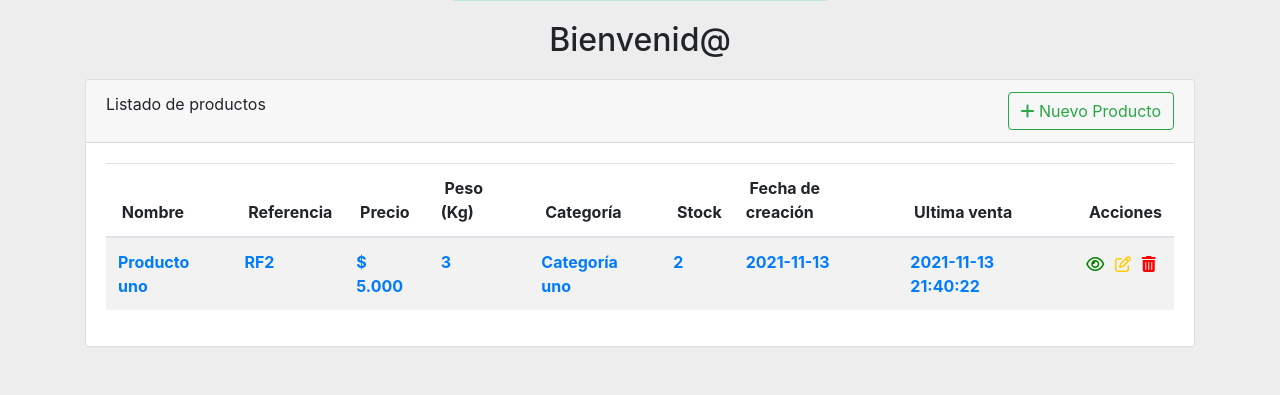
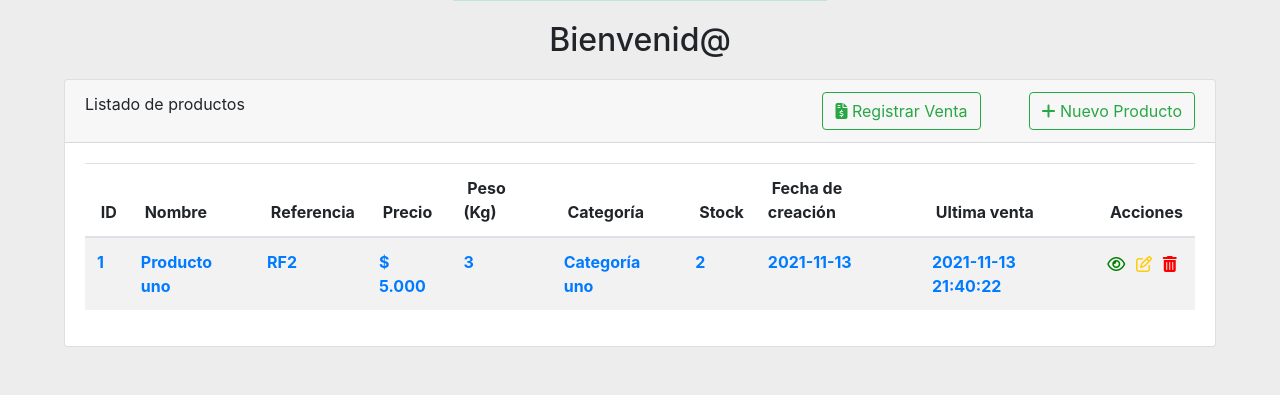
Before and after one commit to josecarlosonate/Konecta, a PHP site: page / in a window 1280 px wide. Shown: the part 423-818 px from the top of the page. Run offline with PHP 8.4, Linux system fonts and the light colour scheme; data comes from the database, SQL or seed files in the repository; lists and menus that the app fills with data are empty; some libraries are stand-ins or nearby versions.

Commit message:
feat:registrar venta

```diff
--- a/ajax/productos.ajax.php
+++ b/ajax/productos.ajax.php
@@ -68,6 +68,15 @@ class AjaxProductos{
 		echo ($respuesta);
 	}
 
+	/*=============================================
+	VENTA DE PRODUCTO
+	=============================================*/
+
+	public function ajaxRegistrarVentaProducto($id){
+		$respuesta = ControladorProductos::ctrVentaProducto($id);
+		echo json_encode($respuesta);
+	}
+
 }
 
 if(isset($_POST["accion"])){
@@ -121,4 +130,10 @@ if(isset($_POST["accion"])){
 
     }
 
+	//registrar venta
+	if($_POST["accion"] == 'venta'){
+		$producto = new AjaxProductos();
+		$producto->ajaxRegistrarVentaProducto($_POST["id"]);
+	}
+
 }
--- a/controladores/productos.controlador.php
+++ b/controladores/productos.controlador.php
@@ -65,6 +65,15 @@ class ControladorProductos{
 
 	}
 
+	/*=============================================
+	VENTA DE PRODUCTO
+	=============================================*/
+
+	static public function ctrVentaProducto($id){
+		$tabla = "productos";
+		return ModeloProductos::mdlVentaProducto($tabla,$id);
+	}
+
 }
 
 ?>
--- a/modelos/productos.modelo.php
+++ b/modelos/productos.modelo.php
@@ -4,10 +4,6 @@ require_once "conexion.php";
 
 class ModeloProductos
 {
-    function __construct(){
-        //configurar zona horaria
-        date_default_timezone_set('America/Bogota');
-    }
 
     /*=============================================
 	MOSTRAR EMPLEADOS
@@ -32,7 +28,8 @@ class ModeloProductos
 
 	static public function mdlGuardarProducto($tabla, $datos)
 	{
-
+        //configurar zona horaria
+        date_default_timezone_set('America/Bogota');
         $fechaCreacion = date('Y-m-d');
         $fechaUP = date('Y-m-d H:i:s');
 
@@ -135,4 +132,65 @@ class ModeloProductos
         }
 	}
 
+    /*=============================================
+	VENTA DE PRODUCTO
+	=============================================*/
+
+    static public function mdlVentaProducto($tabla, $id)
+    {
+        try{
+            //consultar si ID existe en BD
+            $db = new Conexion();
+            $stmt = $db->pdo->prepare("SELECT stock FROM $tabla WHERE id = :id AND estado = 1");
+            $stmt->bindParam(":id", $id, PDO::PARAM_INT);
+		    $stmt->execute();
+            $data = $stmt->fetchAll();
+            if(!$data){
+                return array(
+                    'code' => 'info',
+                    'msn' => 'El numero de ID ingresado no existe en la base de datos.'
+                );
+            }else{
+                $stock = (int)$data[0]["stock"];
+                if($stock == 0){
+                    return array(
+                        'code' => 'info',
+                        'msn' => 'No se puede registrar la venta, el stock actual del producto es cero (0)'
+                    );
+                }
+                $nuevoStock = $stock - 1;
+                date_default_timezone_set('America/Bogota');
+                $fechaUP = date('Y-m-d H:i:s');
+                $update = $db->pdo->prepare("UPDATE $tabla SET stock = :stock, factualizacion = :factualizacion  WHERE id = :id");
+                $update->bindParam(":id", $id, PDO::PARAM_INT);
+                $update->bindParam(":stock", $nuevoStock, PDO::PARAM_INT);
+                $update->bindParam(":factualizacion", $fechaUP, PDO::PARAM_STR);
+                //actualizar con nuevo stock
+                $nReg = $update->execute();
+
+                if ($nReg > 0) {
+                    return array(
+                        'code' => 'success',
+                        'msn' => 'Venta registrada con exito, Stock actual del producto: '.$nuevoStock
+                    );
+
+                } else {
+                    return array(
+                        'code' => 'error',
+                        'msn' => 'No se pudo procesar su solicitud'
+                    );
+                }
+            }
+
+        }
+        catch(Exception $e){
+            error_log('Error: '.$e->getMessage());
+            return array(
+                'code' => 'error',
+                'msn' => 'No se pudo procesar su solicitud'
+            );
+        }
+
+    }
+
 }
--- a/vistas/css/estilo.css
+++ b/vistas/css/estilo.css
@@ -89,3 +89,8 @@ ul.list-group {
 .btnAccion.iconoEditar {
     padding-right: 5px;
 }
+
+.card#cardLst {
+    width: 90%;
+    margin: 0 auto;
+}
--- a/vistas/inicio.php
+++ b/vistas/inicio.php
@@ -31,13 +31,14 @@
             <img src="vistas/img/bienvenido.svg" class="img-fluid" alt="bienvenida">
             <div>
                 <h2 class="text-center">Bienvenid@</h2>
-
             </div>
         </div>
-        <div class="card">
+    </div>
+    <div class="card" id="cardLst">
             <div class="card-header">
                 Listado de productos
                 <a class="btn btn-outline-success float-right" data-toggle="modal" data-target="#Modal"><i class="fa fa-plus"></i> Nuevo Producto</a>
+                <a class="btn btn-outline-success float-right mr-5" data-toggle="modal" data-target="#ModalVenta"><i class="fas fa-file-invoice-dollar"></i> Registrar Venta</a>
             </div>
             <div class="card-body">
                 <?php
@@ -52,6 +53,7 @@
                         <table class="table table-striped">
                             <thead>
                                 <tr>
+                                    <th scope="col">&nbsp;ID</th>
                                     <th scope="col">&nbsp;Nombre</th>
                                     <th scope="col"> &nbsp;Referencia</th>
                                     <th scope="col">&nbsp;Precio</th>
@@ -73,7 +75,6 @@
                 ?>
             </div>
         </div>
-    </div>
     <br><br>
     <!-- Modal Producto -->
     <div class="modal fade" id="Modal" tabindex="-1" aria-labelledby="exampleModalLabel" aria-hidden="true">
@@ -179,42 +180,42 @@
                             <div class="input-group-prepend">
                                 <span class="input-group-text">Precio:</span>
                             </div>
-                            <input type="text" id="verPrecio" name="verPrecio" class="form-control"  aria-describedby="basic-addon1" readonly>
+                            <input type="text" id="verPrecio" name="verPrecio" class="form-control" aria-describedby="basic-addon1" readonly>
                         </div>
                         <!-- peso  -->
                         <div class="input-group mb-3">
                             <div class="input-group-prepend">
                                 <span class="input-group-text">Peso:</span>
                             </div>
-                            <input type="text" id="verPeso" name="verPeso" class="form-control"  aria-describedby="basic-addon1" readonly>
+                            <input type="text" id="verPeso" name="verPeso" class="form-control" aria-describedby="basic-addon1" readonly>
                         </div>
                         <!-- listado de categorias -->
                         <div class="input-group mb-3">
                             <div class="input-group-prepend">
                                 <span class="input-group-text">Categoria:</span>
                             </div>
-                            <input type="text" id="verCat" name="verCat" class="form-control"  aria-describedby="basic-addon1" readonly>
+                            <input type="text" id="verCat" name="verCat" class="form-control" aria-describedby="basic-addon1" readonly>
                         </div>
                         <!-- stock  -->
                         <div class="input-group mb-3">
                             <div class="input-group-prepend">
                                 <span class="input-group-text">Stock:</span>
                             </div>
-                            <input type="text" id="verStock" name="verStock" class="form-control"  aria-describedby="basic-addon1" readonly>
+                            <input type="text" id="verStock" name="verStock" class="form-control" aria-describedby="basic-addon1" readonly>
                         </div>
                         <!-- Fecha de creación -->
                         <div class="input-group mb-3">
                             <div class="input-group-prepend">
                                 <span class="input-group-text">Fecha de creación:</span>
                             </div>
-                            <input type="text" id="fechaCreacion" name="fechaCreacion" class="form-control"  aria-describedby="basic-addon1" readonly>
+                            <input type="text" id="fechaCreacion" name="fechaCreacion" class="form-control" aria-describedby="basic-addon1" readonly>
                         </div>
                         <!-- Fecha venta -->
                         <div class="input-group mb-3">
                             <div class="input-group-prepend">
                                 <span class="input-group-text">Fecha ultima venta:</span>
                             </div>
-                            <input type="text" id="fechaUp" name="fechaUp" class="form-control"  aria-describedby="basic-addon1" readonly>
+                            <input type="text" id="fechaUp" name="fechaUp" class="form-control" aria-describedby="basic-addon1" readonly>
                         </div>
 
                     </div>
@@ -300,6 +301,31 @@
         </div>
     </div>
 
+    <!-- Modal Venta  -->
+    <div class="modal fade" id="ModalVenta" tabindex="-1" aria-labelledby="exampleModalLabel" aria-hidden="true">
+        <div class="modal-dialog" role="document">
+            <div class="modal-content">
+                <div class="modal-header">
+                    <h5 class="modal-title">Registar venta de producto</h5>
+                    <button type="button" class="close" data-dismiss="modal" aria-label="Close">
+                        <span aria-hidden="true">&times;</span>
+                    </button>
+                </div>
+                <div class="modal-body">
+                    <h6 class="text-danger text-center"><span>Nota:</span> Para registar una venta debe ingresar el ID del producto luego presione el boton registar, recuerde que solo podra registar la venta siempre y cuando el producto cuente con Stock.</h6>
+                    <div class="input-group mb-3">
+                        <div class="input-group-prepend">
+                            <span class="input-group-text">ID:</span>
+                        </div>
+                        <input type="number" min="0" id="idPr" name="idPr" class="form-control" aria-describedby="basic-addon1">
+                    </div>
+                </div>
+                <div class="modal-footer">
+                    <button type="button" id="btnReg" class="btn btn-primary">Registrar</button>
+                </div>
+            </div>
+        </div>
+    </div>
 
     <!--=====================================
 	PLUGINS DE JAVASCRIPT
--- a/vistas/js/main.js
+++ b/vistas/js/main.js
@@ -64,6 +64,7 @@ function mostrarProductos() {
                 let tr = document.createElement('tr');
 
                 tr.innerHTML = `
+                <th class="text-primary">${element.id}</th>
                 <th class="text-primary">${element.nombre}</th>
                 <th class="text-primary">${element.referencia}</th>
                 <th class="text-primary">$ ${precio}</th>
@@ -159,7 +160,7 @@ function enviarAjax(datos, accion) {
             if (response == "error") {
                 Swal.fire({
                     icon: 'error',
-                    title: 'Oops...',
+                    title: 'Error',
                     text: '¡Algo salió mal!',
                     footer: 'no se pudo realizar la operacion'
                 })
@@ -342,3 +343,75 @@ $('#btnEditar').click(function() {
     enviarAjax(JSON.stringify(objDatos), accion);
 
 });
+
+//registrar venta
+$('#btnReg').click(function() {
+    let id = $('#idPr').val();
+    var reg = /^\d+$/;
+
+    //validaciones
+    if (!id) {
+        Swal.fire({
+            icon: 'error',
+            title: 'Error',
+            text: '¡Aun no ha ingresado un numero de ID!'
+        })
+    }
+
+    if (!reg.test(id)) {
+        Swal.fire({
+            icon: 'error',
+            title: 'Error',
+            text: '¡Formato no permitido! Solo se aceptan numeros.'
+        })
+    }
+
+    //registar
+    $.ajax({
+        async: true,
+        url: "ajax/productos.ajax.php",
+        type: "POST",
+        data: {
+            accion: "venta",
+            id: id
+        },
+        beforeSend: function() {
+            $("#btnReg").text("Espere...");
+            $("#btnReg").prop("disabled", true);
+        },
+        success: function(response) {
+            let data = JSON.parse(response);
+            console.log(data);
+
+            if (data.code == 'success') {
+                Swal.fire({
+                    position: 'center',
+                    icon: 'success',
+                    title: data.msn,
+                    showConfirmButton: false,
+                    timer: 1500
+                });
+            }
+
+            if (data.code == 'info') {
+                Swal.fire({
+                    icon: 'info',
+                    title: 'Información',
+                    text: data.msn
+                })
+            }
+
+            if (data.code == 'error') {
+                Swal.fire({
+                    icon: 'error',
+                    title: 'Error',
+                    text: data.msn
+                })
+            }
+            mostrarProductos();
+            $('#ModalVenta').modal('hide');
+            $("#btnReg").prop("disabled", false);
+            $("#btnReg").text("Registar");
+        }
+    });
+})
```
